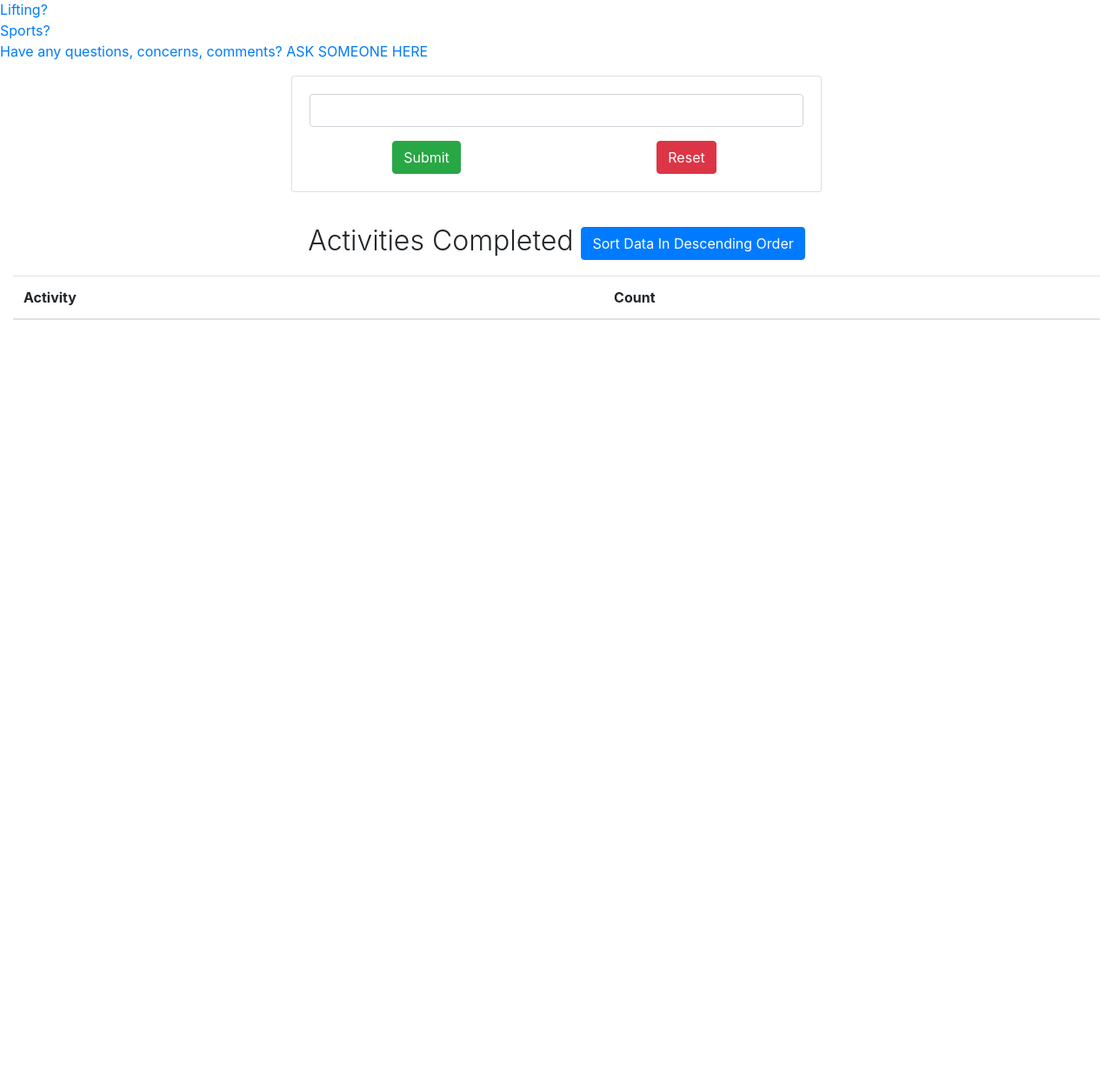
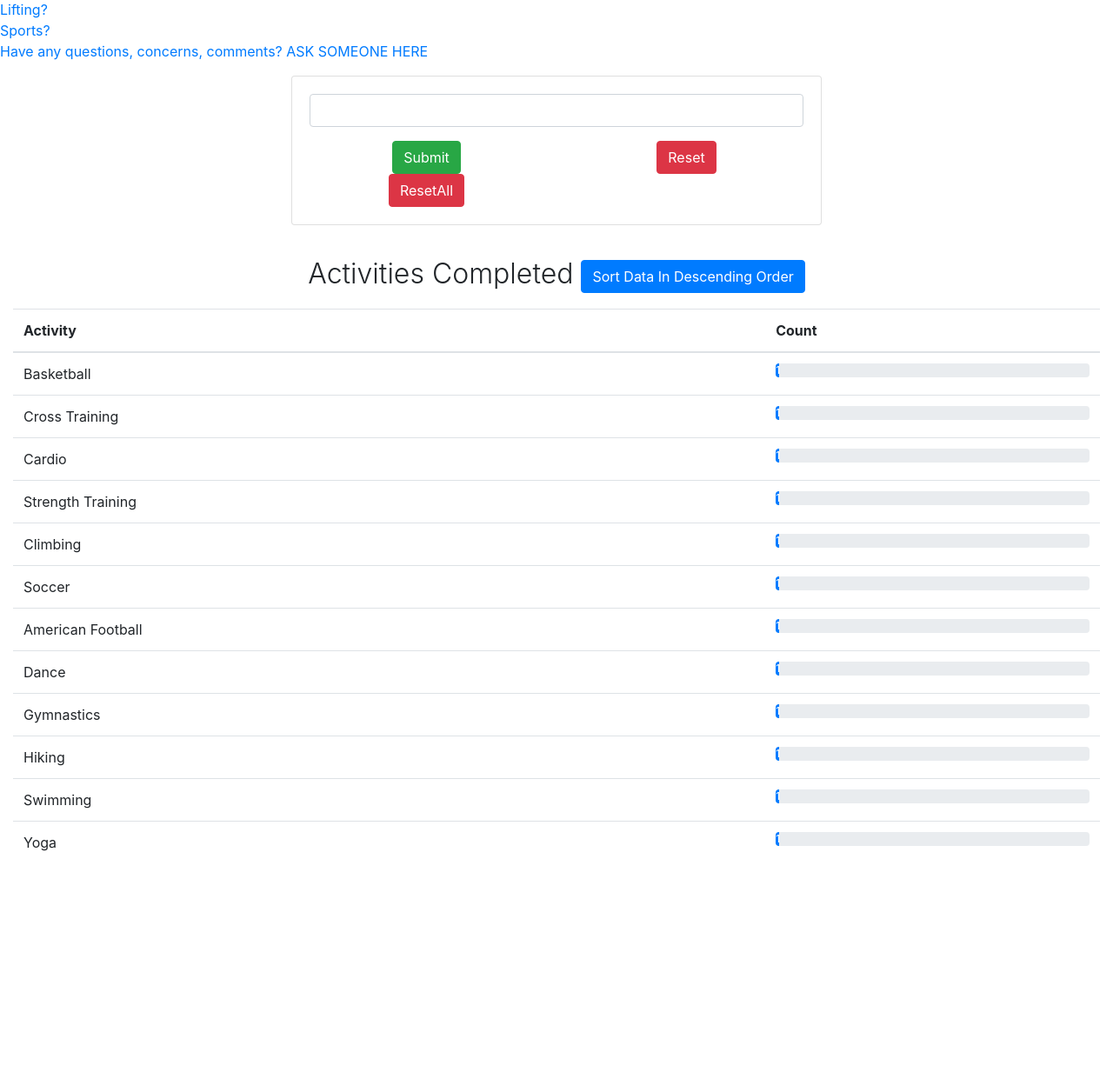
Before and after one commit to Mike-Yates/Exercise-Website, a Django app: page /exercise/home/ in a window 1280 px wide. Shown: the part 199-1432 px from the top of the page at 87% size. Before the commit the page ends 567 px from the top, so only its background shows below. Run offline with Django 3.2, Linux system fonts and the light colour scheme; a user stored in the database is signed in; tables that the repository leaves empty hold one stand-in row (values such as "Sample post"); lists and menus that the app fills with data are empty.

Commit message:
Updated xp bar with user profile intergration

```diff
--- a/exercise/templates/exercise/home.html
+++ b/exercise/templates/exercise/home.html
@@ -30,48 +30,48 @@
 {% endif %}
 
 <div>
-  <a href="/exercise/schedule"> Cardio? </a>
+  <a href="{% url 'exercise:cardio' %}"> Cardio? </a>
 </div>
 <div>
 
-  <a href="/exercise/schedule2"> Lifting? </a>
+  <a href="{% url 'exercise:body' %}"> Lifting? </a>
 </div>
 <div>
-  <a href="/exercise/schedule3"> Sports? </a>
+  <a href="{% url 'exercise:sport' %}"> Sports? </a>
 </div>
 <div>
-  <a href="/exercise/blog"> Have any questions, concerns, comments? ASK SOMEONE HERE </a>
+  <a href="{% url 'exercise:blog' %}"> Have any questions, concerns, comments? ASK SOMEONE HERE </a>
 </div>
 
 <div class="container-fluid" style="margin-bottom: 20rem;">
-  {{globalcnt}}
-  {% for key,value in globalcnt.items %}
-  {{key}} - {{value}}
-  <br>
-  {% endfor %}
   <div class="row">
     <div class="col-md-6" style="margin: 1rem auto 0  auto;">
       <div class="card">
         <div class="card-body">
-          <form method="GET" action="{% url 'exercise:getquery' %}">
+        <form method="POST" action="{% url 'exercise:updatesportsxp' %}">
+        {% csrf_token %}
             <input list="activities" class="form-control" style="margin-bottom: 1rem;" name="activities">
             <datalist id="activities">
-              {% for eachactivity in arr %}
-              <option value="{{eachactivity}}">
+              {% for key, value in sports.items %}
+              <option value="{{key}}"/>
                 {% endfor %}
             </datalist>
-            <div class="row">
-              <div class="col-6">
-                <input type="submit" class="btn btn-success" style="display: block;margin: 0 auto;">
+        <div class="row">
+            <div class="col-6">
+            <input type="submit" name="submit" value="Submit" class="btn btn-success" style="display: block;margin: 0 auto;">
 
-              </div>
-              <div class="col-6">
-                <input type="reset" class="btn btn-danger" style="display: block;margin: 0 auto;">
+            </div>
+            <div class="col-6">
+            <input type="submit" name="reset" value="Reset" class="btn btn-danger" style="display: block;margin: 0 auto;">
 
-              </div>
             </div>
+                        <div class="col-6">
+            <input type="submit" name="resetall" value="ResetAll" class="btn btn-danger" style="display: block;margin: 0 auto;">
 
-          </form>
+            </div>
+        </div>
+        </form>
+
         </div>
       </div>
     </div>
@@ -81,7 +81,7 @@
     <div class="col-md-6" style="margin: 2rem auto 0 auto;">
       <p class="lead" style="text-align: center;font-size: 2rem;">
         Activities Completed
-      <a href="{% url 'exercise:sortdata' %}" class="btn btn-primary">Sort Data In Descending Order</a>
+      <a href="{% url 'exercise:sortxp' %}" class="btn btn-primary">Sort Data In Descending Order</a>
       </p>
     </div>
   </div>
@@ -97,12 +97,12 @@
             </tr>
           </thead>
           <tbody>
-          {% for key,value in globalcnt.items %}
+          {% for key, value in sports.items %}
           <tr>
-            <td>{{key}}</td>
+            <td>{{ key }}</td>
             <td>
               <div class="progress">
-                <div class="progress-bar" role="progressbar" style="width: {{value}}%" aria-valuenow="100" aria-valuemin="0" aria-valuemax="100">{{value}}</div>
+                <div class="progress-bar" role="progressbar" style="width: {{ value.1 }}%" aria-valuenow="100" aria-valuemin="0" aria-valuemax="100">{{value.1}}</div>
               </div>
             </td>
           </tr>
--- a/exercise/urls.py
+++ b/exercise/urls.py
@@ -14,9 +14,10 @@
     path('home/', views.home, name='home'),
     path('blog/', views.blog_display, name='blog'),
     path('blog/submit', views.blog_post, name='submit'),
-    path('getquery', views.getquery, name='getquery'),
-    path('sortdata', views.sortdata, name='sortdata'),
-    path('schedule', views.runningView.as_view(), name="cardio"),
-    path('schedule2', views.bigView.as_view(), name="big"),
-    path('schedule3', views.sportView.as_view(), name="sport")
+    path('sports/getsportsxp', views.read_sportsxp, name='getsportsxp'),
+    path('sports/updatesportsxp', views.update_sportsxp, name='updatesportsxp'),
+    path('sports/sortxp', views.sortxp, name='sortxp'),
+    path('instructions/cardio', views.cardioView, name="cardio"),
+    path('instructions/bodybuilding', views.bodyView, name="body"),
+    path('instructions/sports', views.sportView, name="sport")
 ]
--- a/exercise/views.py
+++ b/exercise/views.py
@@ -9,16 +9,27 @@
 from django.contrib.auth.decorators import login_required
 import datetime
 from .forms import CreateUserForm
-from .models import Profile, Blog
+from .models import Profile, Blog, SportsXP
 
 #----- Views used for when the user has been logged in ------#
 
 
 #-----stuff to make dynamic progress bar work----------------#
-arr = ['Basketball', 'Cross Training', 'Cardio', 'Strength Training', 'Climbing', 'Soccer', 'American Football', 'Dance', 'Gymnastics',
-'Hiking', 'Swimming', 'Yoga']
+sports_list = {
+    'Basketball': ['basketball', 0],
+    'Cross Training': ['cross_training', 0],
+    'Cardio': ['cardio', 0],
+    'Strength Training': ['strength_training', 0],
+    'Climbing': ['climbing', 0],
+    'Soccer': ['soccer', 0],
+    'American Football': ['american_football', 0],
+    'Dance': ['dance', 0],
+    'Gymnastics': ['gymnastics', 0],
+    'Hiking': ['hiking', 0],
+    'Swimming': ['swimming', 0],
+    'Yoga': ['yoga', 0]
+}
 
-globalcnt = dict()
 #-------------dynamic progress bar end-----------------------#
 
 
@@ -27,7 +38,8 @@
     '''
     Method to render the homepage (dashboard) of the user
     '''
-    context = { "arr" : arr }
+    update_xp(request)
+    context = {'sports': sports_list}
     return render(request, 'exercise/home.html', context)
 
 
@@ -68,7 +80,103 @@
     return HttpResponseRedirect(reverse('exercise:blog'))
 
 
+@login_required(login_url='exercise:login')
+def read_sportsxp(request):
+    xp_update = update_xp(request)
+
+    context = {'sportxplist': xp_update, 'sports': sports_list}
+    return HttpResponseRedirect(reverse('exercise:home'))
+
+
+@login_required(login_url='exercise:login')
+def update_sportsxp(request):
+    global sports_list
+
+    print(request.POST)
+    update_xp(request)
+
+    if request.method == 'POST':
+        if (request.POST.get('submit') == 'Submit'):
+            user = User.objects.get(pk=User.objects.get(
+                username=request.user.get_username()).pk)  # Grabs user based on the id
+
+            for key, value in sports_list.items():
+                if request.POST.get('activities') == key:
+                    item_id = value[0]
+                    value = getattr(user.sportsxp, value[0])
+
+                    user.sportsxp.basketball = value + 1
+                    user.sportsxp.cross_training = value + 1
+                    user.sportsxp.cardio = value + 1
+                    user.sportsxp.strength_training = value + 1
+                    user.sportsxp.climbing = value + 1
+                    user.sportsxp.soccer = value + 1
+                    user.sportsxp.american_football = value + 1
+                    user.sportsxp.dance = value + 1
+                    user.sportsxp.gymnastics = value + 1
+                    user.sportsxp.hiking = value + 1
+                    user.sportsxp.swimming = value + 1
+                    user.sportsxp.yoga = value + 1
+                    user.sportsxp.save(update_fields=[item_id])
+        elif (request.POST.get('reset') == 'Reset'):
+            user = User.objects.get(pk=User.objects.get(
+                username=request.user.get_username()).pk)  # Grabs user based on the id
+
+            for key, value in sports_list.items():
+                if request.POST.get('activities') == key:
+                    item_id = value[0]
+                    user.sportsxp.basketball = 0
+                    user.sportsxp.cross_training = 0
+                    user.sportsxp.cardio = 0
+                    user.sportsxp.strength_training = 0
+                    user.sportsxp.climbing = 0
+                    user.sportsxp.soccer = 0
+                    user.sportsxp.american_football = 0
+                    user.sportsxp.dance = 0
+                    user.sportsxp.gymnastics = 0
+                    user.sportsxp.hiking = 0
+                    user.sportsxp.swimming = 0
+                    user.sportsxp.yoga = 0
+                    user.sportsxp.save(update_fields=[item_id])
+        elif (request.POST.get('resetall') == "ResetAll"):
+            user = User.objects.get(pk=User.objects.get(
+                username=request.user.get_username()).pk)  # Grabs user based on the id
+            user.sportsxp.basketball = 0
+            user.sportsxp.cross_training = 0
+            user.sportsxp.cardio = 0
+            user.sportsxp.strength_training = 0
+            user.sportsxp.climbing = 0
+            user.sportsxp.soccer = 0
+            user.sportsxp.american_football = 0
+            user.sportsxp.dance = 0
+            user.sportsxp.gymnastics = 0
+            user.sportsxp.hiking = 0
+            user.sportsxp.swimming = 0
+            user.sportsxp.yoga = 0
+            user.sportsxp.save()
+
+    return HttpResponseRedirect(reverse('exercise:home'))
+
+
+@login_required(login_url='exercise:login')
+def cardioView(request):
+    context = {}
+    return render(request, 'exercise/cardio.html', context)
+
+
+@login_required(login_url='exercise:login')
+def bodyView(request):
+    context = {}
+    return render(request, 'exercise/bodybuilding.html', context)
+
+
+@login_required(login_url='exercise:login')
+def sportView(request):
+    context = {}
+    return render(request, 'exercise/sport.html', context)
+
 #------ Views that can be accessed by users that have not been authenticated ------#
+
 
 def blog_display(request):
     '''
@@ -158,39 +266,25 @@
     return render(request, 'exercise/index.html')   # Redirects the page
 
 #-----------------Views for progress bar feature-----------------------#
-# imported JsonResponse and HttpResponse
-def getquery(request):
-    q = request.GET['activities']
-    if q in globalcnt:
-        # if it already exist in globalcnt, then increment the value
-        globalcnt[q]=globalcnt[q]+1
-    else:
-        # first time submitting that activity
-        globalcnt[q] = 1
-    content = {
-        "arr" : arr,
-        "globalcnt" : globalcnt
-    }
-    return render(request, 'exercise/home.html', content)
-
-def sortdata(request):
-    global globalcnt
-    globalcnt = dict(sorted(globalcnt.items(),key=lambda x:x[1],reverse=True))
-    context = {
-        "arr" : arr,
-        "globalcnt" : globalcnt
-    }
-    return render(request,'exercise/home.html', context)
-#-----------------progress bar feature end-----------------------------#
 
 
-class sportView(generic.TemplateView):
-    template_name = 'exercise/schedule3.html'
+def update_xp(request):
+    global sports_list
+
+    user = User.objects.get(pk=User.objects.get(
+        username=request.user.get_username()).pk)
+
+    for key, value in sports_list.items():
+        value_of_field = getattr(user.sportsxp, value[0])
+        sports_list[key][1] = value_of_field
 
 
-class bigView(generic.TemplateView):
-    template_name = 'exercise/schedule2.html'
+def sortxp(request):
+    global sports_list
 
+    print(request.POST)
 
-class runningView(generic.TemplateView):
-    template_name = 'exercise/schedule.html'
+    sorted_sports_list = dict(
+        sorted(sports_list.items(), key=lambda e: e[1][1]))
+    context = {"sports": sorted_sports_list}
+    return render(request, 'exercise/home.html', context)
```
Also changed, not shown: exercise/admin.py (+21 -5 lines), exercise/models.py (+27 -0 lines), exercise/migrations/0002_sportsxp.py (added), exercise/migrations/0003_sportsxp_user.py (added), exercise/migrations/0004_auto_20210408_0654.py (added), exercise/templates/exercise/bodybuilding.html (renamed from exercise/templates/exercise/schedule2.html), exercise/templates/exercise/cardio.html (renamed from exercise/templates/exercise/schedule.html), exercise/templates/exercise/sport.html (renamed from exercise/templates/exercise/schedule3.html).
